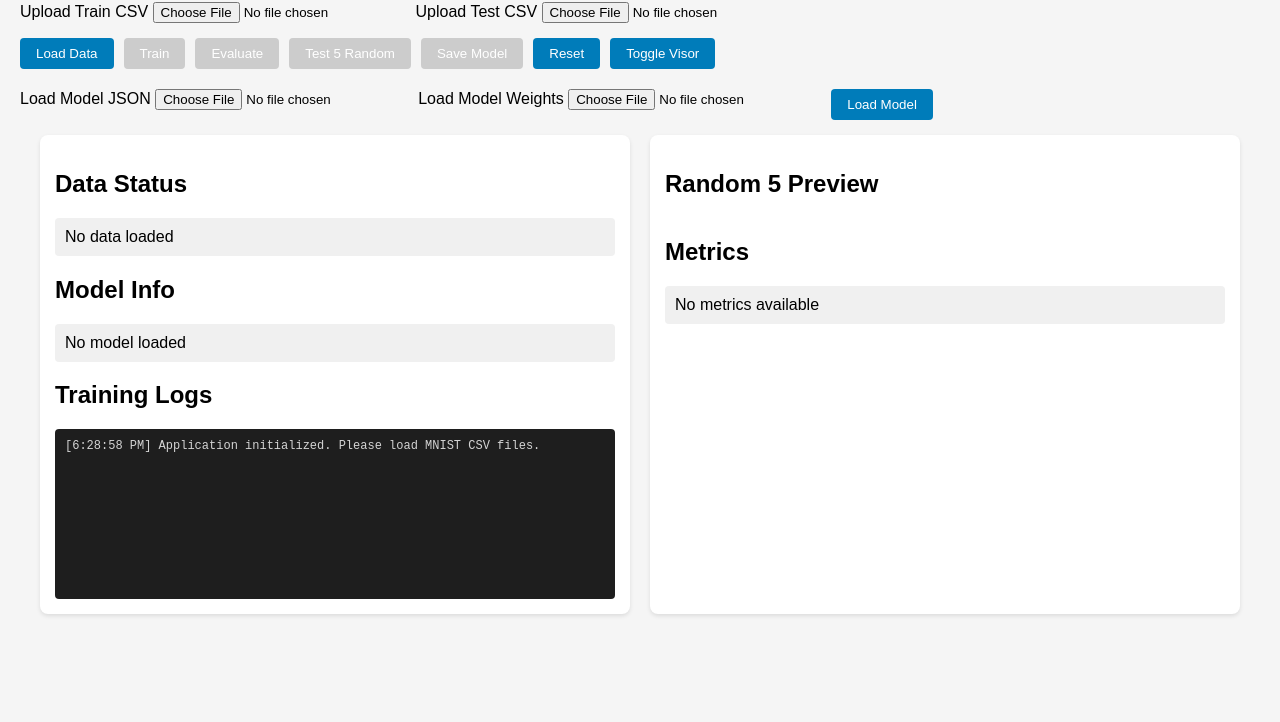
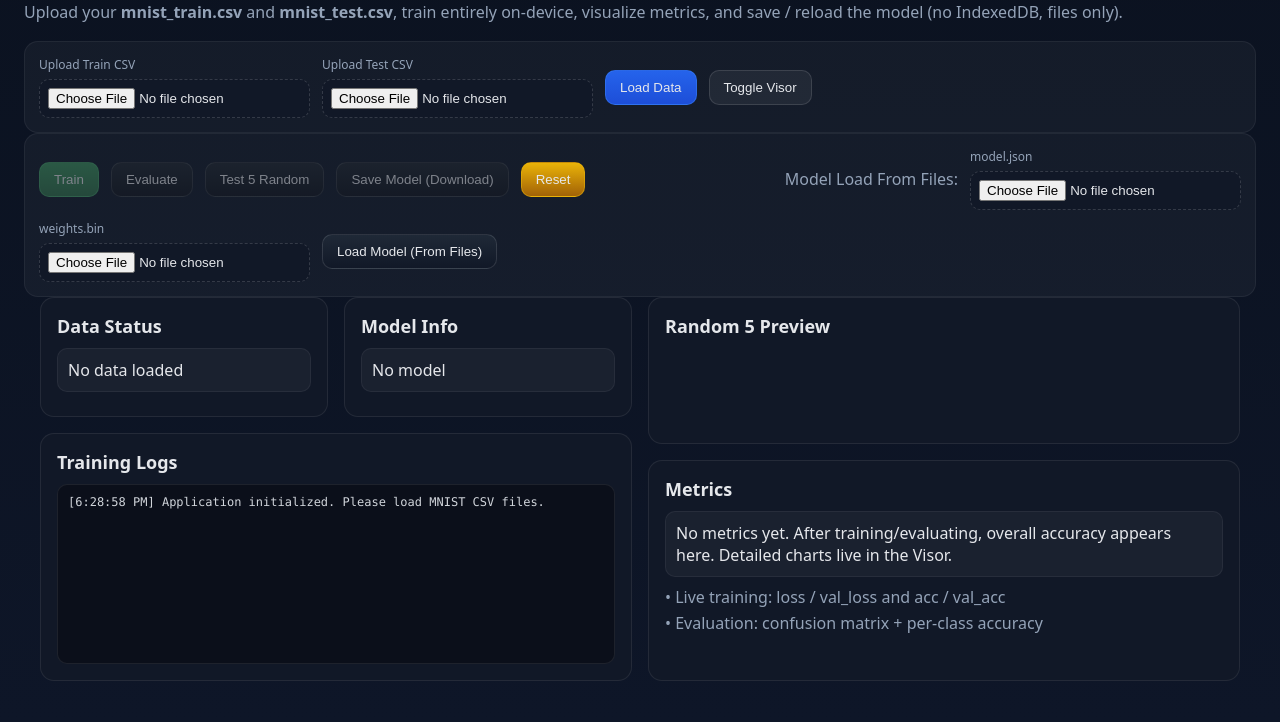
Before and after one commit to HafsaIdSaid386/NND-week-3, a plain HTML site: page index.html in a window 1280 px wide. Shown: the part 78-800 px from the top of the page. Drawn offline with Linux system fonts and the light colour scheme.

Commit message:
index.html

```diff
--- a/index.html
+++ b/index.html
@@ -1,154 +1,211 @@
-<!-- index.html -->
 <!DOCTYPE html>
 <html lang="en">
 <head>
-    <meta charset="UTF-8">
-    <meta name="viewport" content="width=device-width, initial-scale=1.0">
-    <title>MNIST CNN Training (Client-Side)</title>
+  <meta charset="utf-8" />
+  <title>MNIST CNN — TensorFlow.js (Browser-only)</title>
+  <meta name="viewport" content="width=device-width, initial-scale=1" />
+  <!-- TensorFlow.js + tfjs-vis CDNs -->
   <script src="https://cdn.jsdelivr.net/npm/@tensorflow/tfjs@latest"></script>
   <script src="https://cdn.jsdelivr.net/npm/@tensorflow/tfjs-vis@latest"></script>
   <style>
+    :root {
+      --bg: #0f172a;
+      --card: #111827;
+      --muted: #94a3b8;
+      --text: #e5e7eb;
+      --accent: #22c55e;
+      --danger: #ef4444;
+      --primary: #3b82f6;
+    }
+    * { box-sizing: border-box; }
+    html, body { margin: 0; height: 100%; }
     body {
-            font-family: Arial, sans-serif;
-            margin: 20px;
-            background-color: #f5f5f5;
+      font-family: ui-sans-serif, system-ui, -apple-system, "Segoe UI", Roboto, "Helvetica Neue", Arial;
+      background: linear-gradient(180deg, #0b1220, #0e1628);
+      color: var(--text);
+      padding: 24px;
     }
-        .container {
+    h1 { margin: 0 0 12px; font-weight: 800; letter-spacing: .2px; }
+    .sub { color: var(--muted); margin-bottom: 18px; }
+    .page {
       display: grid;
-            grid-template-columns: 1fr 1fr;
-            gap: 20px;
+      grid-template-columns: 1fr;
+      gap: 16px;
       max-width: 1200px;
       margin: 0 auto;
     }
-        .panel {
-            background: white;
-            padding: 15px;
-            border-radius: 8px;
-            box-shadow: 0 2px 4px rgba(0,0,0,0.1);
+    @media (min-width: 980px) {
+      .page { grid-template-columns: 1fr 1fr; }
     }
-        .controls {
-            grid-column: 1 / -1;
+    .bar, .loadbar {
+      background: rgba(255,255,255,.04);
+      border: 1px solid rgba(255,255,255,.06);
+      border-radius: 14px;
+      padding: 14px;
       display: flex;
       flex-wrap: wrap;
-            gap: 10px;
-            margin-bottom: 20px;
+      gap: 10px 12px;
+      align-items: center;
+    }
+    label.inline {
+      display: inline-flex;
+      flex-direction: column;
+      gap: 6px;
+      font-size: 12px;
+      color: var(--muted);
+    }
+    input[type="file"] {
+      background: var(--card);
+      color: var(--text);
+      border: 1px dashed rgba(255,255,255,.15);
+      padding: 8px;
+      border-radius: 10px;
+      max-width: 280px;
     }
     button {
-            padding: 8px 16px;
-            background: #007cba;
-            color: white;
-            border: none;
-            border-radius: 4px;
+      appearance: none;
+      border: 1px solid rgba(255,255,255,.12);
+      background: linear-gradient(180deg, #1f2937, #111827);
+      color: var(--text);
+      padding: 9px 14px;
+      border-radius: 10px;
       cursor: pointer;
+      transition: transform .04s ease, filter .2s ease, background .2s ease;
     }
-        button:hover {
-            background: #005a87;
+    button:hover { filter: brightness(1.1); transform: translateY(-1px); }
+    button:active { transform: translateY(0); }
+    button.primary { border-color: rgba(59,130,246,.5); background: linear-gradient(180deg, #2563eb, #1d4ed8); }
+    button.success { border-color: rgba(34,197,94,.5); background: linear-gradient(180deg, #16a34a, #15803d); }
+    button.warn { border-color: rgba(234,179,8,.5); background: linear-gradient(180deg, #eab308, #a16207); }
+    button.ghost { background: rgba(255,255,255,.06); }
+    button:disabled { opacity: .5; cursor: not-allowed; filter: grayscale(.4); }
+    .card {
+      background: var(--card);
+      border: 1px solid rgba(255,255,255,.08);
+      border-radius: 14px;
+      padding: 16px;
+      min-height: 120px;
     }
-        button:disabled {
-            background: #cccccc;
-            cursor: not-allowed;
-        }
-        .file-inputs {
-            display: flex;
-            gap: 10px;
-            margin-bottom: 15px;
-        }
-        .preview-container {
-            display: flex;
-            gap: 10px;
-            margin-top: 15px;
-        }
-        .preview-item {
-            text-align: center;
-        }
-        canvas {
-            border: 1px solid #ddd;
-            image-rendering: pixelated;
-        }
-        .correct {
-            color: green;
-            font-weight: bold;
-        }
-        .incorrect {
-            color: red;
-            font-weight: bold;
-        }
+    .card h2 { margin: 0 0 10px; font-size: 18px; }
     .status {
-            margin: 10px 0;
       padding: 10px;
-            background: #f0f0f0;
-            border-radius: 4px;
+      border-radius: 10px;
+      background: rgba(255,255,255,.04);
+      color: var(--text);
+      border: 1px solid rgba(255,255,255,.06);
+      min-height: 44px;
     }
     .logs {
-            height: 150px;
-            overflow-y: auto;
-            background: #1e1e1e;
-            color: #d4d4d4;
+      font-family: ui-monospace, SFMono-Regular, Menlo, Consolas, "Liberation Mono", monospace;
+      font-size: 12px;
+      background: #0b0f1a;
+      color: #d1d5db;
+      height: 180px;
+      overflow: auto;
+      border-radius: 10px;
+      border: 1px solid rgba(255,255,255,.08);
       padding: 10px;
-            border-radius: 4px;
-            font-family: monospace;
-            font-size: 12px;
     }
+    .grid {
+      display: grid;
+      grid-template-columns: 1fr;
+      gap: 16px;
+    }
+    @media (min-width: 980px) {
+      .grid { grid-template-columns: 1fr 1fr; }
+    }
+    .preview-row {
+      display: grid;
+      grid-template-columns: repeat(5, minmax(0,1fr));
+      gap: 12px;
+      align-items: start;
+    }
+    .pitem { text-align: center; }
+    canvas.preview {
+      width: 112px; height: 112px;
+      border-radius: 10px;
+      border: 1px solid rgba(255,255,255,.08);
+      image-rendering: pixelated;
+      background: #0b0f1a;
+    }
+    .ok { color: var(--accent); font-weight: 700; }
+    .bad { color: var(--danger); font-weight: 700; }
+    .muted { color: var(--muted); }
+    .list { line-height: 1.6; }
   </style>
 </head>
 <body>
-    <h1>MNIST CNN Training (Client-Side)</h1>
+  <h1>MNIST CNN — Browser-only</h1>
+  <div class="sub">Upload your <strong>mnist_train.csv</strong> and <strong>mnist_test.csv</strong>, train entirely on-device, visualize metrics, and save / reload the model (no IndexedDB, files only).</div>
 
-    <div class="file-inputs">
-        <div>
-            <label>Upload Train CSV</label>
-            <input type="file" id="trainFile" accept=".csv">
+  <!-- File pickers for CSV data -->
+  <div class="loadbar">
+    <label class="inline">Upload Train CSV
+      <input id="trainFile" type="file" accept=".csv" />
+    </label>
+    <label class="inline">Upload Test CSV
+      <input id="testFile" type="file" accept=".csv" />
+    </label>
+    <button id="loadData" class="primary">Load Data</button>
+    <button id="toggleVisor" class="ghost">Toggle Visor</button>
   </div>
-        <div>
-            <label>Upload Test CSV</label>
-            <input type="file" id="testFile" accept=".csv">
+
+  <!-- Controls -->
+  <div class="bar">
+    <button id="train" class="success" disabled>Train</button>
+    <button id="evaluate" disabled>Evaluate</button>
+    <button id="testFive" disabled>Test 5 Random</button>
+    <button id="saveModel" disabled>Save Model (Download)</button>
+    <button id="reset" class="warn">Reset</button>
+    <span class="muted" style="margin-left:auto">Model Load From Files:</span>
+    <label class="inline">model.json
+      <input id="modelJson" type="file" accept=".json" />
+    </label>
+    <label class="inline">weights.bin
+      <input id="modelWeights" type="file" accept=".bin" />
+    </label>
+    <button id="loadModel">Load Model (From Files)</button>
+  </div>
+
+  <div class="page">
+    <div class="grid">
+      <div class="card">
+        <h2>Data Status</h2>
+        <div id="dataStatus" class="status">No data loaded</div>
+      </div>
+
+      <div class="card">
+        <h2>Model Info</h2>
+        <div id="modelInfo" class="status">No model</div>
+      </div>
+
+      <div class="card" style="grid-column: 1 / -1">
+        <h2>Training Logs</h2>
+        <div id="logs" class="logs" aria-live="polite"></div>
       </div>
     </div>
 
-    <div class="controls">
-        <button id="loadData">Load Data</button>
-        <button id="train" disabled>Train</button>
-        <button id="evaluate" disabled>Evaluate</button>
-        <button id="testFive" disabled>Test 5 Random</button>
-        <button id="saveModel" disabled>Save Model</button>
-        <button id="reset">Reset</button>
-        <button id="toggleVisor">Toggle Visor</button>
+    <div class="grid">
+      <div class="card" style="grid-column: 1 / -1">
+        <h2>Random 5 Preview</h2>
+        <div id="preview" class="preview-row"></div>
       </div>
 
-    <div class="file-inputs">
-        <div>
-            <label>Load Model JSON</label>
-            <input type="file" id="modelJson" accept=".json">
+      <div class="card" style="grid-column: 1 / -1">
+        <h2>Metrics</h2>
+        <div id="metrics" class="status">
+          No metrics yet. After training/evaluating, overall accuracy appears here. Detailed charts live in the Visor.
         </div>
-        <div>
-            <label>Load Model Weights</label>
-            <input type="file" id="modelWeights" accept=".bin">
+        <div class="list muted" style="margin-top:8px">
+          <div>• Live training: loss / val_loss and acc / val_acc</div>
+          <div>• Evaluation: confusion matrix + per-class accuracy</div>
         </div>
-        <button id="loadModel">Load Model</button>
       </div>
-
-    <div class="container">
-        <div class="panel">
-            <h2>Data Status</h2>
-            <div id="dataStatus" class="status">No data loaded</div>
-
-            <h2>Model Info</h2>
-            <div id="modelInfo" class="status">No model loaded</div>
-
-            <h2>Training Logs</h2>
-            <div id="logs" class="logs"></div>
-        </div>
-
-        <div class="panel">
-            <h2>Random 5 Preview</h2>
-            <div id="preview" class="preview-container"></div>
-
-            <h2>Metrics</h2>
-            <div id="metrics" class="status">No metrics available</div>
     </div>
   </div>
 
-    <script src="data-loader.js"></script>
-    <script src="app.js"></script>
+  <!-- Defer-load app scripts -->
+  <script defer src="data-loader.js"></script>
+  <script defer src="app.js"></script>
 </body>
 </html>
```
Lines whose indentation alone changed are shown as unchanged.
